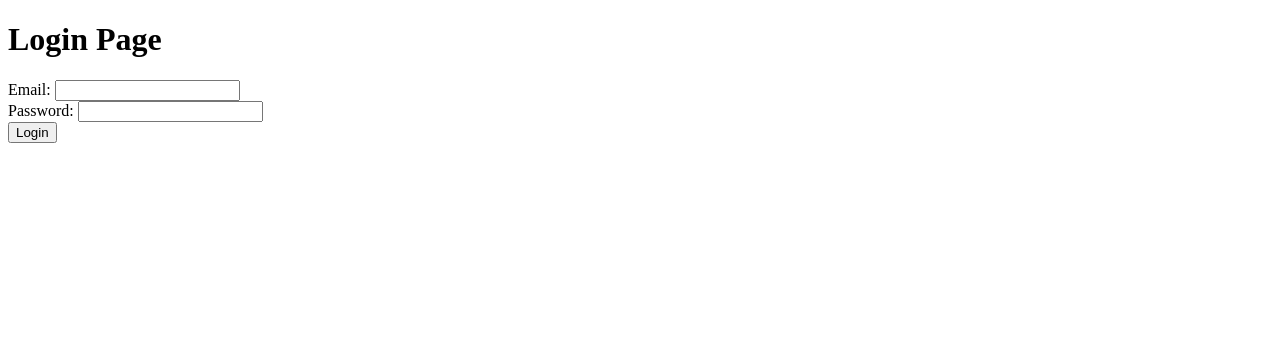
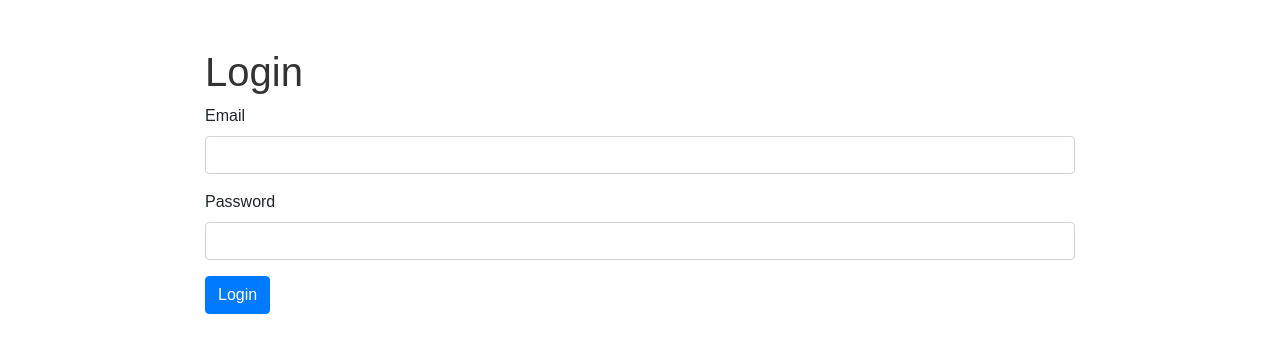
Before and after one commit to Mehrdadeshghi/Post, a Flask app: page /auth/login in a window 1280 px wide. Shown: the top 353 px of the page. Run offline with Flask 3, Linux system fonts and the light colour scheme; some libraries are stand-ins or nearby versions.

Commit message:
Update login.html

```diff
--- a/auth_module/templates/auth/login.html
+++ b/auth_module/templates/auth/login.html
@@ -4,15 +4,30 @@
     <meta charset="UTF-8">
     <meta name="viewport" content="width=device-width, initial-scale=1.0">
     <title>Login</title>
+    <link rel="stylesheet" href="https://maxcdn.bootstrapcdn.com/bootstrap/4.5.2/css/bootstrap.min.css">
+    <link rel="stylesheet" href="{{ url_for('static', filename='style.css') }}">
 </head>
 <body>
-    <h1>Login Page</h1>
-    <form method="post" action="{{ url_for('auth.login') }}">
-        <label for="email">Email:</label>
-        <input type="email" name="email" id="email" required><br>
-        <label for="password">Password:</label>
-        <input type="password" name="password" id="password" required><br>
-        <button type="submit">Login</button>
-    </form>
+    <div class="container mt-5">
+        <h1>Login</h1>
+        {% with messages = get_flashed_messages(with_categories=true) %}
+            {% if messages %}
+                {% for category, message in messages %}
+                    <div class="alert alert-{{ category }}">{{ message }}</div>
+                {% endfor %}
+            {% endif %}
+        {% endwith %}
+        <form method="post" action="{{ url_for('auth.login') }}">
+            <div class="form-group">
+                <label for="email">Email</label>
+                <input type="email" class="form-control" id="email" name="email" required>
+            </div>
+            <div class="form-group">
+                <label for="password">Password</label>
+                <input type="password" class="form-control" id="password" name="password" required>
+            </div>
+            <button type="submit" class="btn btn-primary">Login</button>
+        </form>
+    </div>
 </body>
 </html>
```
